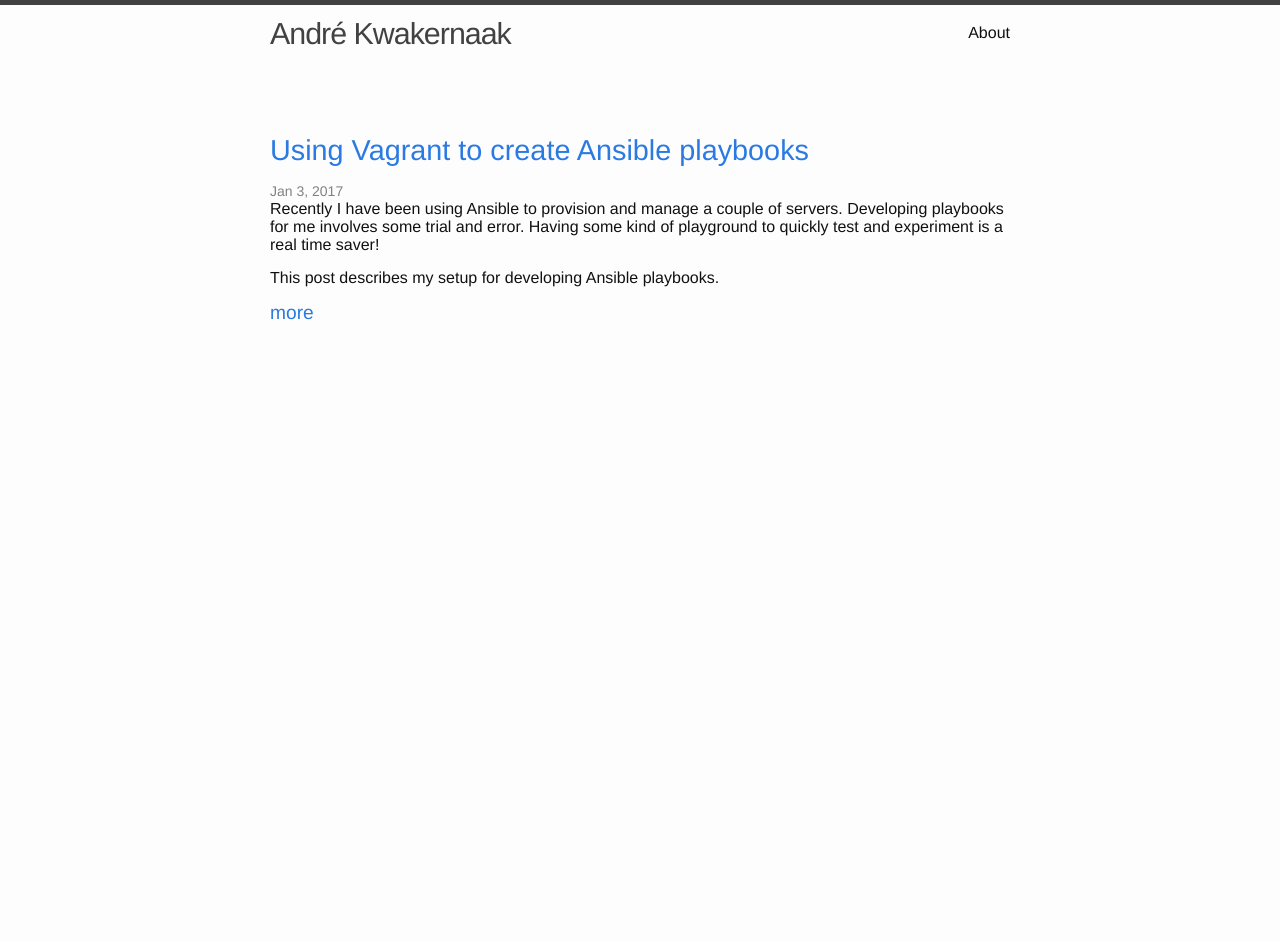
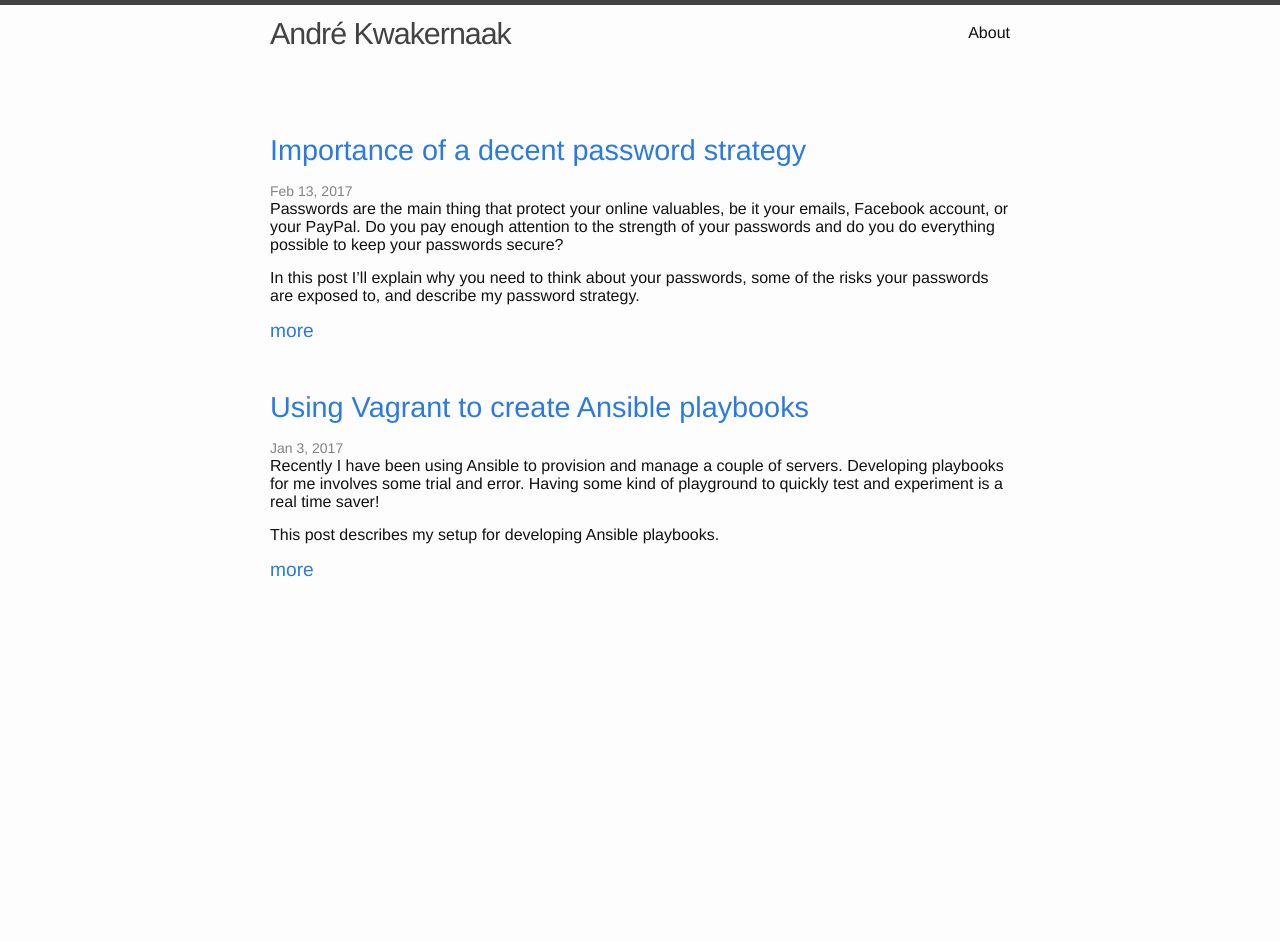
Before and after one commit to apollux/apollux.github.io, a Jekyll site: the page built from index.html, in a window 1280 px wide. Built offline with Jekyll 4.4.1, drawn with Linux system fonts in a browser that asks for light colours; before the commit the page ends 900 px from its top, so only the background shows below that; some of the changed lines change nothing that is shown.

Commit message:
Updated draft on password strategy.

```diff
--- a/_drafts/2017-01-05-importance-of-a-decent-password-strategy.md
+++ b/_posts/2017-02-13-importance-of-a-decent-password-strategy.md
@@ -1,15 +1,15 @@
 ---
 layout: post
 title: "Importance of a decent password strategy"
-date: 2017-01-05
+date: 2017-02-13
 categories: [security]
 tags: [passwords]
 assets: /assets/2017-importance-of-a-decent-password-strategy
 excerpt_separator: <!--more-->
 ---
-Passwords are the main thing that protect your online valueables, be it your
+Passwords are the main thing that protect your online valuables, be it your
 emails, Facebook account, or your PayPal. Do you pay enough attention to the
-strenght of your passwords and do you do everything possible to keep your
+strength of your passwords and do you do everything possible to keep your
 passwords secure?
 
 In this post I'll explain why you need to think about your passwords, some of
@@ -23,12 +23,12 @@ name it. So what risks are these passwords exposed to?
 
 ## Weak passwords
 The passwords could be weak. Anything found in a dictionary is a weak password,
-anything under twelve characters is weak. Passwords can be guesed by attackers,
+anything under twelve characters is weak. Passwords can be guessed by attackers,
 often in a automated process.
 
 ## Password reuse
 Since we have entered passwords everywhere, we rely on the security of each and
-website to keep our password safe. Unfortunately websites get hacked regurally.
+website to keep our password safe. Unfortunately websites get hacked regulary.
 Big names like [LinkedIn][1] and [Adobe][2] are among those hacked websites.
 
 When a website is hacked and the attackers got their hands on the user data,
@@ -39,7 +39,7 @@ PayPal, if they succeed you can probably imagine what will happen next...
 
 In order not having to rely on a third party to keep your password safe, we
 need to have a unique password everywhere. I know, that might sound like a
-nightmare, remembering douzens of unique passwords. Don't worry you end up
+nightmare, remembering dozens of unique passwords. Don't worry you end up
 needing to remember only one password!
 
 # Password managers
@@ -53,11 +53,11 @@ for you.
 
 [Lastpass][3] is a well known password manager website. Yes, when using a service
 like Lastpass you put a lot of trust in that service. However it is their core
-buisiness and they will work hard on keeping your passwords safe.
+business and they will work hard on keeping your passwords safe.
 
 [Keepass][4] is an example of an application that you have to install for it to
 manage your passwords. It stores your passwords in a single file. This file is
-encrypted using your password (I should say passphrase, more on this later) so
+encrypted using your password (I should say pass phrase, more on this later) so
 using a strong password is essential. If someone gets their hands on your
 Keepass file, he or she can not do anything with it, unless they know your
 password.
@@ -70,7 +70,7 @@ that I do not mention 'should contain special characters', password length is
 way more important than whether or not it contains special characters. A well
 known method to generate strong passwords that are easy to remember is the
 [Diceware][5] method. With this method you can generate a pass phrase consisting
-of multiple words wich is fairly easy to remember. Instead of using dice you
+of multiple words which is fairly easy to remember. Instead of using dice you
 could use this [generator][6]. Make sure to read the 'Is it safe?' entry in the
 [FAQ][6].
 
@@ -83,6 +83,11 @@ Keepass generates and stores it. Besides my master password I know the password
 to my email account, in case I ever need to reset my Dropbox account to gain
 access to my Keepass database.
 
+# Think about your password strategy
+If there is only one thing you take away from this post I hope it is that you
+think about your password strategy. Do you already use a password manager? Is
+your master password strong enough? If so, great! If not, make some changes!
+
 [1]: https://www.troyhunt.com/observations-and-thoughts-on-the-linkedin-data-breach/
 [2]: https://www.troyhunt.com/adobe-credentials-and-serious/
 [3]: https://www.lastpass.com/how-it-works
```
